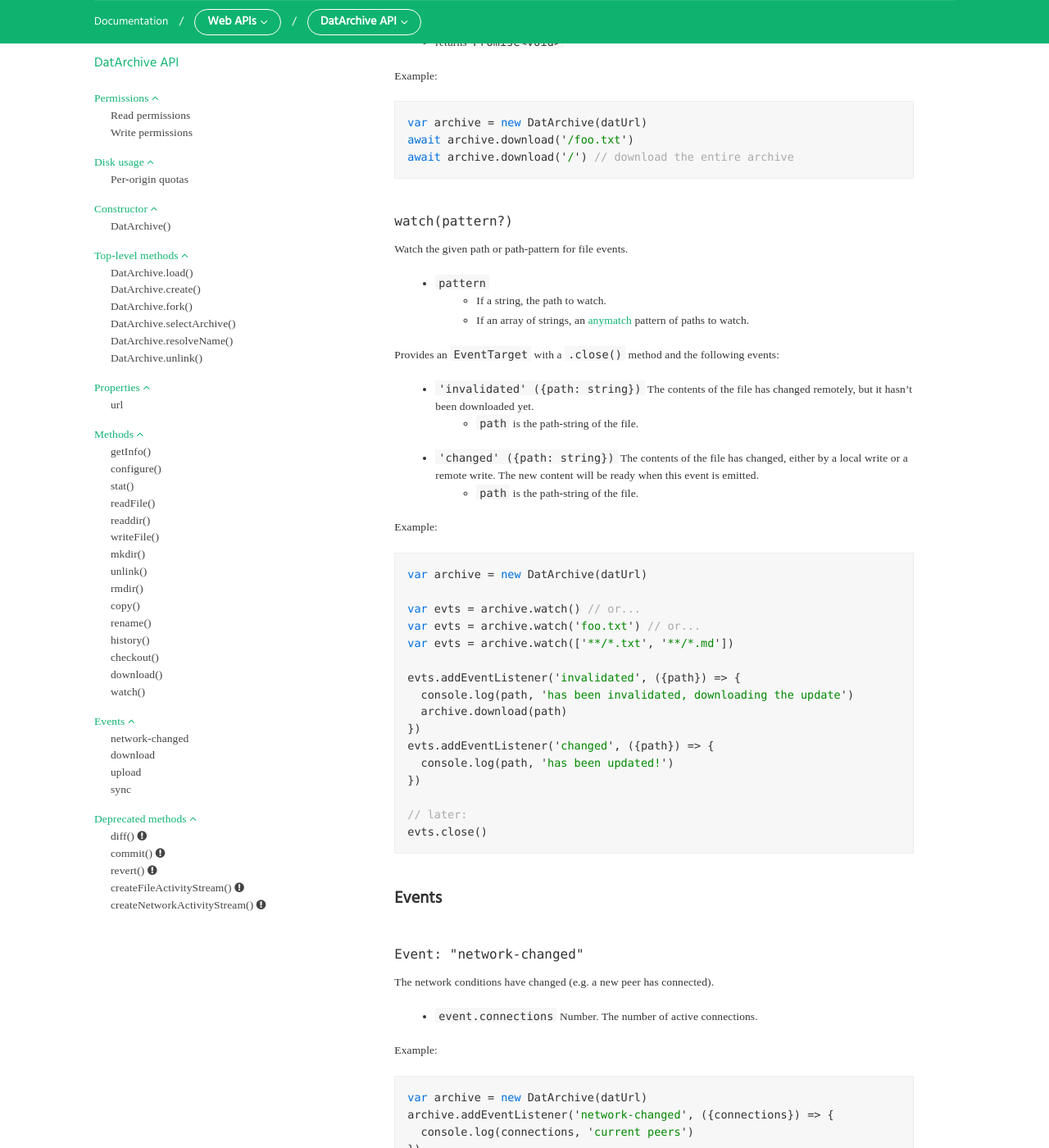
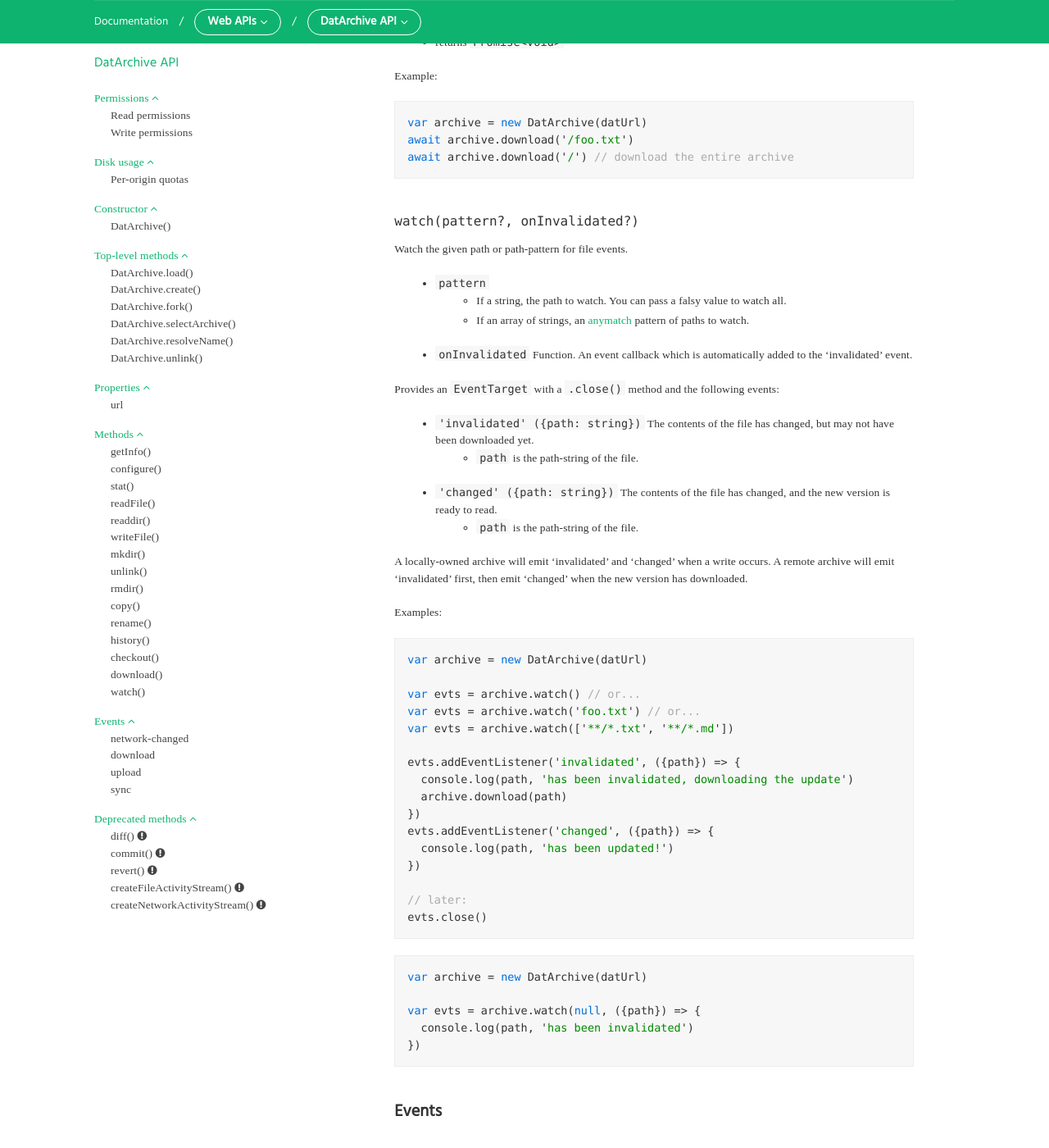
Before and after one commit to beakerbrowser/beakerbrowser.com, a Jekyll site: the page built from _docs/apis/dat.md, in a window 1280 px wide and 1400 px high, scrolled down 10737 px. Shown: the whole window at 82% size. Built offline with Jekyll 4.4.1, drawn with Linux system fonts in a browser that asks for light colours; some web fonts are replaced.

Commit message:
Update DatArchive API around watch()

````diff
--- a/_data/apis/dat.yml
+++ b/_data/apis/dat.yml
@@ -454,22 +454,25 @@ methods:
       ```
   -
     name: "watch"
-    signature: "watch(pattern?)"
+    signature: "watch(pattern?, onInvalidated?)"
     desc: |
       Watch the given path or path-pattern for file events.
 
       - `pattern`
-        - If a string, the path to watch.
+        - If a string, the path to watch. You can pass a falsy value to watch all.
         - If an array of strings, an [anymatch](https://npm.im/anymatch) pattern of paths to watch.
+      - `onInvalidated` Function. An event callback which is automatically added to the 'invalidated' event.
 
       Provides an `EventTarget` with a `.close()` method and the following events:
 
-      - `'invalidated' ({path: string})` The contents of the file has changed remotely, but it hasn't been downloaded yet.
+      - `'invalidated' ({path: string})` The contents of the file has changed, but may not have been downloaded yet.
         - `path` is the path-string of the file.
-      - `'changed' ({path: string})` The contents of the file has changed, either by a local write or a remote write. The new content will be ready when this event is emitted.
+      - `'changed' ({path: string})` The contents of the file has changed, and the new version is ready to read.
         - `path` is the path-string of the file.
 
-      Example:
+      A locally-owned archive will emit 'invalidated' and 'changed' when a write occurs. A remote archive will emit 'invalidated' first, then emit 'changed' when the new version has downloaded.
+
+      Examples:
 
       ```js
       var archive = new DatArchive(datUrl)
@@ -488,6 +491,14 @@ methods:
 
       // later:
       evts.close()
+      ```
+
+      ```js
+      var archive = new DatArchive(datUrl)
+
+      var evts = archive.watch(null, ({path}) => {
+        console.log(path, 'has been invalidated')
+      })
       ```
 events:
   -
````
